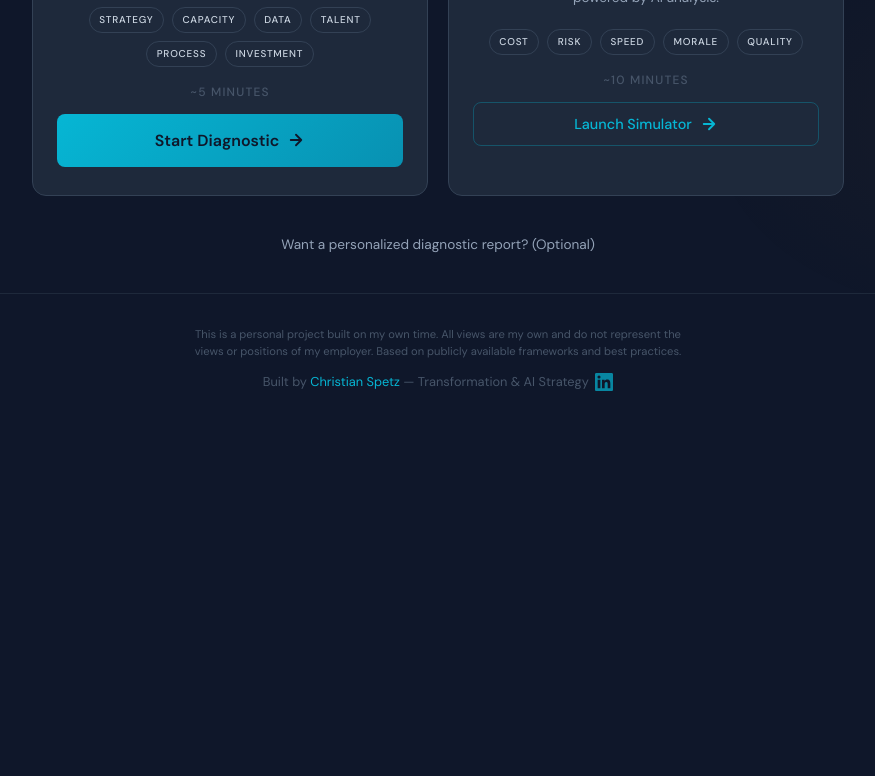
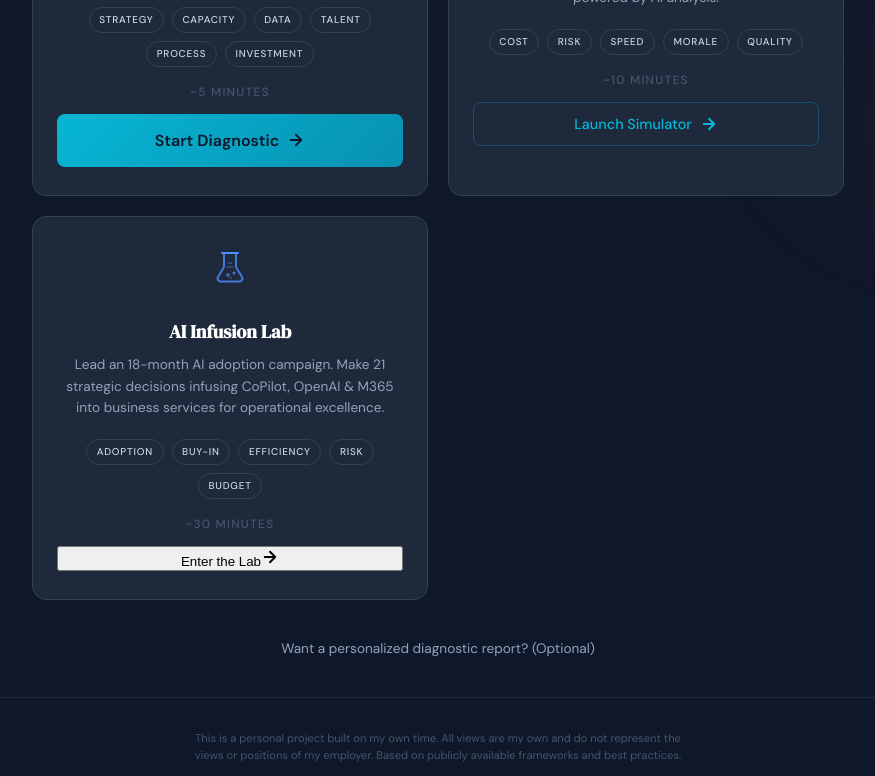
Before and after one commit to christianspetz/human-in-the-lead, a React (Vite) app in the folder client/: page / in a window 1280 px wide. Shown: the part 633-1409 px from the top of the page, without its empty margins (202-1077 px from the left). Before the commit the page ends 1057 px from the top, so only its background shows below. Built offline with nearby package versions, Linux system fonts and the light colour scheme.

Commit message:
Update Landing.jsx

```diff
--- a/client/src/components/Landing.jsx
+++ b/client/src/components/Landing.jsx
@@ -74,6 +74,37 @@ export default function Landing({ onStart, onStartSimulator }) {
               <svg width="18" height="18" viewBox="0 0 24 24" fill="none" stroke="currentColor" strokeWidth="2.5" strokeLinecap="round" strokeLinejoin="round"><path d="M5 12h14M12 5l7 7-7 7"/></svg>
             </button>
           </div>
+
+          {/* AI Infusion Lab Card */}
+          <div className="landing-tool-card" onClick={() => window.location.href = '/ai-infusion-lab.html'}>
+            <div className="landing-tool-icon">
+              <svg width="48" height="48" viewBox="0 0 48 48" fill="none">
+                <path d="M18 8v14l-6 10a3 3 0 002.6 4.5h18.8A3 3 0 0036 32l-6-10V8" stroke="#4F8CFF" strokeWidth="2" strokeLinecap="round" strokeLinejoin="round" opacity="0.8"/>
+                <path d="M16 8h16" stroke="#4F8CFF" strokeWidth="2" strokeLinecap="round"/>
+                <circle cx="22" cy="30" r="2" fill="#4F8CFF" opacity="0.6"/>
+                <circle cx="28" cy="28" r="1.5" fill="#4F8CFF" opacity="0.8"/>
+                <circle cx="25" cy="33" r="1" fill="#4F8CFF" opacity="0.5"/>
+                <path d="M22 18h4" stroke="#4F8CFF" strokeWidth="1.5" strokeLinecap="round" opacity="0.4"/>
+                <path d="M21 22h6" stroke="#4F8CFF" strokeWidth="1.5" strokeLinecap="round" opacity="0.4"/>
+              </svg>
+            </div>
+            <h3>AI Infusion Lab</h3>
+            <p className="landing-tool-desc">
+              Lead an 18-month AI adoption campaign. Make 21 strategic decisions infusing CoPilot, OpenAI & M365 into business services for operational excellence.
+            </p>
+            <div className="dimension-list" style={{ marginBottom: '1rem', marginTop: '0.75rem' }}>
+              <span className="dimension-tag">Adoption</span>
+              <span className="dimension-tag">Buy-In</span>
+              <span className="dimension-tag">Efficiency</span>
+              <span className="dimension-tag">Risk</span>
+              <span className="dimension-tag">Budget</span>
+            </div>
+            <span className="landing-tool-time">~30 minutes</span>
+            <button className="btn-infusion" style={{ width: '100%', marginTop: '0.75rem' }}>
+              Enter the Lab
+              <svg width="18" height="18" viewBox="0 0 24 24" fill="none" stroke="currentColor" strokeWidth="2.5" strokeLinecap="round" strokeLinejoin="round"><path d="M5 12h14M12 5l7 7-7 7"/></svg>
+            </button>
+          </div>
         </div>
 
         {/* Optional lead capture for diagnostic */}
```
